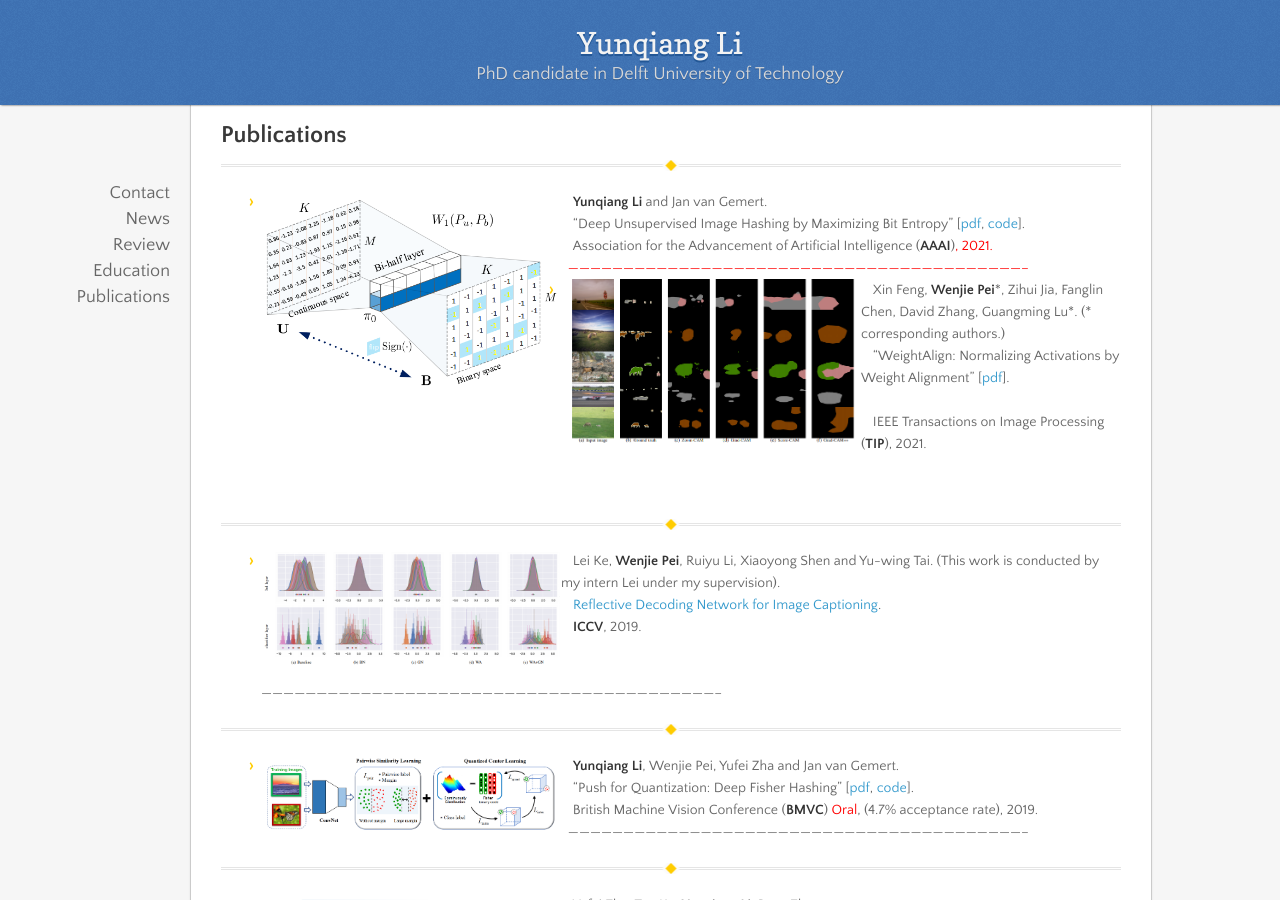
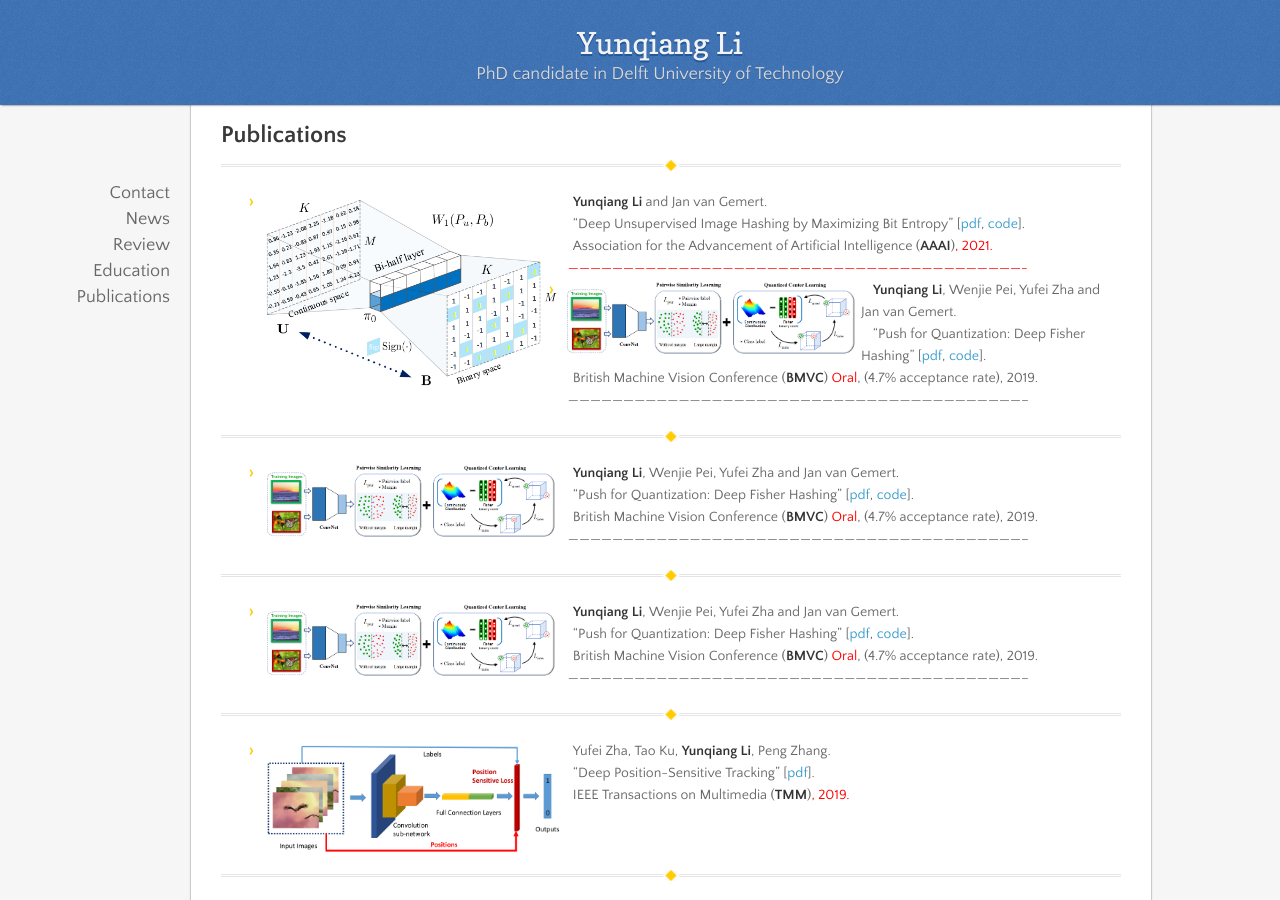
Before and after one commit to liyunqianggyn/liyunqianggyn.github.io, a Jekyll site: the page built from index.md, in a window 1280 px wide and 900 px high, scrolled down 1077 px. Built offline with Jekyll 4.4.1, drawn with Linux system fonts in a browser that asks for light colours; nearby versions of some CDN libraries; our own code applies the rules of GitHub Pages for plain Markdown files.

Commit message:
Update index.md

```diff
--- a/index.md
+++ b/index.md
@@ -62,18 +62,18 @@ Delft University of Technology
 &emsp;"Deep Unsupervised Image Hashing by Maximizing Bit Entropy" [<a href="https://arxiv.org/pdf/2012.12334.pdf">pdf</a>, <a href="https://github.com/liyunqianggyn/Deep-Unsupervised-Image-Hashing">code</a>].<br/>
 &emsp;Association for the Advancement of Artificial Intelligence (__AAAI__)<span style="color:red">, 2021.
 &nbsp;
+----------------------------------------------------------------------------------------------------------------------------
+- <img align="left" width="300" src="publication/bmvc.png">&emsp;__Yunqiang Li__, Wenjie Pei, Yufei Zha and Jan van Gemert.
+&emsp;"Push for Quantization: Deep Fisher Hashing" [<a href="https://arxiv.org/pdf/1909.00206.pdf">pdf</a>, <a href="https://github.com/liyunqianggyn/Push-for-Quantization-Deep-Fisher-Hashing">code</a>].<br/>
+&emsp;British Machine Vision Conference (__BMVC__) <span style="color:red">Oral</span>, (4.7% acceptance rate), 2019.
+&nbsp;
 -----------------------------------------------------------------------------------------------------------------------------
-- <img align="left" width="300" src="publication/Zoomcam.png">&emsp;Xin Feng, __Wenjie Pei__\*, Zihui Jia, Fanglin Chen, David Zhang, Guangming Lu\*. (\* corresponding authors.)
-&emsp;"WeightAlign: Normalizing Activations by Weight Alignment" [<a href="https://arxiv.org/abs/2010.07160">pdf</a>].<br/>
-&emsp;IEEE Transactions on Image Processing (__TIP__), 2021.
-<br>
-&nbsp;
 
 ----------------------------------------------------------------------------------------------------------------------------
-- <img align="left" width="300" src="publication/weightalign.png">&emsp;Lei Ke, __Wenjie Pei__, Ruiyu Li, Xiaoyong Shen and Yu-wing Tai. (This work is conducted by my intern Lei under my supervision).
-&emsp;[Reflective Decoding Network for Image Captioning](https://arxiv.org/abs/1908.11824).
-&emsp;__ICCV__, 2019.
-<br><br>
+- <img align="left" width="300" src="publication/bmvc.png">&emsp;__Yunqiang Li__, Wenjie Pei, Yufei Zha and Jan van Gemert.
+&emsp;"Push for Quantization: Deep Fisher Hashing" [<a href="https://arxiv.org/pdf/1909.00206.pdf">pdf</a>, <a href="https://github.com/liyunqianggyn/Push-for-Quantization-Deep-Fisher-Hashing">code</a>].<br/>
+&emsp;British Machine Vision Conference (__BMVC__) <span style="color:red">Oral</span>, (4.7% acceptance rate), 2019.
+&nbsp;
 -----------------------------------------------------------------------------------------------------------------------------
 
 ----------------------------------------------------------------------------------------------------------------------------
```
